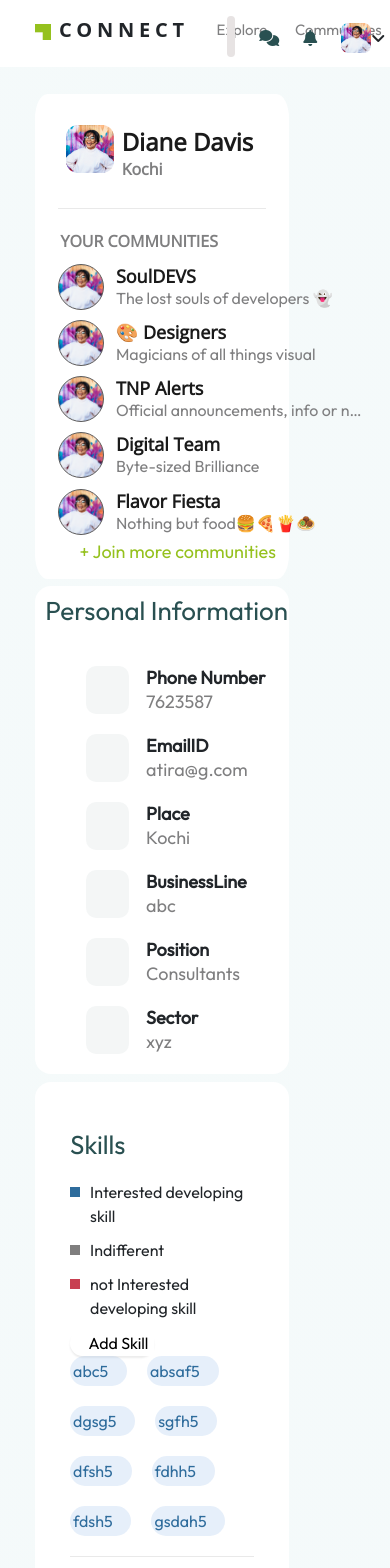
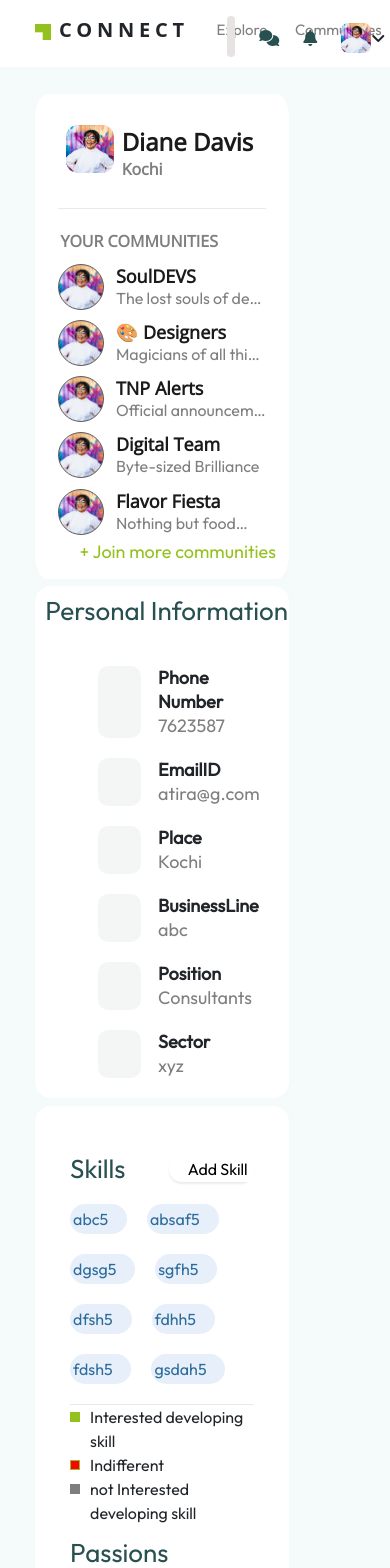
Before and after one commit to ayshapa123/TNPCONNECT1, an Angular app: page / in a window 390 px wide. Shown: the top 1568 px of the page. Built offline with nearby package versions, Linux system fonts and the light colour scheme; grey boxes are pictures that could not be loaded.

Commit message:
media query changes

```diff
--- a/src/app/layout/layout.component.css
+++ b/src/app/layout/layout.component.css
@@ -1,3 +1,11 @@
+
+body{
+    background-color: #e2dbdb;
+}
+
 .main{
     background-color: black;
 }
+app-header{
+    background-color: #fff;
+}
--- a/src/app/modules/profile/community/community.component.css
+++ b/src/app/modules/profile/community/community.component.css
@@ -153,3 +153,10 @@
   text-align: right;
   padding-right: 5%;
 }
+
+@media (max-width: 400px) {
+  .description {
+    width: 150px;
+
+  }
+  }
--- a/src/app/modules/profile/community/community.component.html
+++ b/src/app/modules/profile/community/community.component.html
@@ -12,17 +12,17 @@
 <div class="">
     <h6 class="head">YOUR COMMUNITIES</h6>
 
-        <div class="d-flex community2 "*ngFor="let i of community">
+    <div class="d-flex community2 " *ngFor="let i of community">
         <div class="round" style="background-image:url(../../../../assets/Rectangle\ 9.png)">
             <!-- <img src="../../../assets/Rectangle 9.png"> -->
         </div>
-             <div class="container" >
+        <div class="container">
             <div class="communityname">{{i.name}}</div>
             <div class="description">{{i.description}}</div>
         </div>
     </div>
 
 </div>
-    <div >
+<div>
     <p class="join">+ Join more communities </p>
 </div>
--- a/src/app/modules/profile/personalinfo/personalinfo.component.css
+++ b/src/app/modules/profile/personalinfo/personalinfo.component.css
@@ -14,13 +14,13 @@
 
 
 
-.row{
+.myrow{
 
     display: flex;
 
     justify-content: space-between;
 
-
+   flex-wrap: wrap;
 
 }
 
@@ -40,7 +40,7 @@
 
 }
 
-.col{
+.mycol{
 
     margin-bottom: 20px;
 
@@ -54,7 +54,7 @@
 
 }
 
-.col::before{
+.mycol::before{
 
     content: '';
 
--- a/src/app/modules/profile/personalinfo/personalinfo.component.html
+++ b/src/app/modules/profile/personalinfo/personalinfo.component.html
@@ -5,9 +5,9 @@
 
     <div class="section">
 
-        <div class="row">
+        <div class="myrow">
 
-            <div class="col">
+            <div class="mycol">
 
                 <i class="fa-solid fa-phone-volume "></i>
 
@@ -17,7 +17,7 @@
 
             </div>
 
-            <div class="col">
+            <div class="mycol">
 
                 <i class="fa-regular fa-envelope"></i>
 
@@ -27,7 +27,7 @@
 
             </div>
 
-            <div class="col">
+            <div class="mycol">
 
                 <i class="fa-solid fa-location-dot"></i>
 
@@ -39,9 +39,9 @@
 
         </div>
 
-        <div class="row">
+        <div class="myrow">
 
-            <div class="col">
+            <div class="mycol">
 
                 <i class="fa-solid fa-briefcase"></i>
 
@@ -51,7 +51,7 @@
 
             </div>
 
-            <div class="col">
+            <div class="mycol">
 
                 <i class="fa-regular fa-user"></i>
                 <div class="data1 fw-bold">Position</div>
@@ -60,7 +60,7 @@
 
             </div>
 
-            <div class="col">
+            <div class="mycol">
 
                 <i class="fa-solid fa-diagram-project fa-rotate-90"></i>
                                 <div class="data1 fw-bold">Sector</div>
--- a/src/app/modules/profile/profile.component.css
+++ b/src/app/modules/profile/profile.component.css
@@ -11,7 +11,7 @@ app-community{
    background-color: #FFF;
    margin-left:9%;
    margin-top: 7%;
-   width: 20%;
+   /* width: 20%; */
    height: fit-content;
    border-radius: 5%
 }
@@ -41,7 +41,7 @@ app-skills{
     /* background-color: rgb(221, 158, 158); */
     /* border: 1px solid red; */
 }
-@media (max-width: 768px) {
+@media (max-width: 780px) {
     .main {
       flex-direction: column; /* Change direction to column for mobile screens */
       height: 100%; /* Set the desired height for mobile screens */
@@ -56,3 +56,22 @@ app-skills{
         margin-top: 2%;
     }
   }
+
+  @media only screen and (max-width: 1300px) and (min-width: 1062px){
+    app-skills,app-personalinfo{
+        width: 90%;
+    }
+
+  }
+  @media only screen and (max-width: 1061px) and (min-width: 896px){
+    app-skills,app-personalinfo{
+        width: 80%;
+    }
+
+  }
+  @media only screen and (max-width: 895px) and (min-width: 787px){
+    app-skills,app-personalinfo{
+        width: 70%;
+    }
+
+  }
--- a/src/app/modules/profile/skills/skills.component.css
+++ b/src/app/modules/profile/skills/skills.component.css
@@ -8,21 +8,8 @@
 }
 
 .tc-skillSection div {
-
     display: flex;
-
-    /* gap: 20px; */
-
     flex-wrap: wrap;
-
-
-
-
-    /* flex-direction: column; */
-
-
-
-
 }
 
 .skill {
@@ -40,22 +27,26 @@
 .skills {
     padding-bottom: 20px;
     border-bottom: 1px solid #E9E9E9;
-    gap:20px
+    gap:20px;
 
 }
 
-.floatright,
-.floatright1 {
+.row1>.floatright {
+
+
+    display: flex;
     justify-content: space-between;
-    display: flex;
+
     width: max-content;
-    gap:10px
+    gap:10px;
+
 }
 
-.floatright div,
-.floatright1 div {
+.floatright div ,.floatright1 div{
     position: relative;
     padding-left: 20px;
+
+
 }
 
 .floatright div::before {
@@ -68,7 +59,7 @@
     background-color: red;
 }
 
-.floatright1 div::before {
+.floatright1>div::before {
     position: absolute;
     content: '';
     width: 10px;
@@ -139,17 +130,18 @@ p {
     justify-content: space-between;
     margin-top: 15px
 }
+.floatright1>div{
+    display: none
+}
+@media (max-width: 500px) {
+  .floatright div{
+    display: none;
 
-@media (max-width: 768px) {
-    /* .floatright1{
-       position: absolute;
-       margin-top: 190px;
-    }
-    .floatright{
-        position: absolute;
-        margin-top: 230px;
-     }
-     .row1 {
-        margin-top:50px
-     } */
   }
+  .floatright1>div{
+    display: flex;
+  }
+  .row1{
+    /* margin-bottom: ; */
+  }
+  }
--- a/src/app/modules/profile/skills/skills.component.html
+++ b/src/app/modules/profile/skills/skills.component.html
@@ -1,7 +1,7 @@
 <div class="tc-skillSection">
     <div class="row1">
         <p>Skills</p>
-        <div class="floatright">
+        <div class="floatright" >
             <div>Interested developing skill</div>
             <div>Indifferent</div>
             <div>not Interested developing skill</div>
@@ -11,10 +11,7 @@
             </span>
         </div>
     </div>
-    <div *ngIf="newlabel1">
-        <input type="text" name="newskill" [(ngModel)]="newskill" id="firstname1">
-        <button (click)="addSkill()">add</button>
-    </div>
+
     <div class="skills">
         <div class="skill"  *ngFor="let i of skillset, index as j">{{i}}
             <div (click)="removeskill(j)">
@@ -23,6 +20,11 @@
                 </span>
             </div>
         </div>
+    </div>
+    <div class="floatright1" >
+        <div>Interested developing skill</div>
+        <div>Indifferent</div>
+        <div>not Interested developing skill</div>
     </div>
     <div class="row1">
         <p>Passions</p>
@@ -43,6 +45,11 @@
             </span>
         </div>
     </div>
+    <div class="floatright1">
+        <div>Highly Interested</div>
+        <div>Moderately Intersted</div>
+        <div>Slightly intersted</div>
+    </div>
 
 
 </div>
```
Lines whose indentation alone changed are shown as unchanged.
